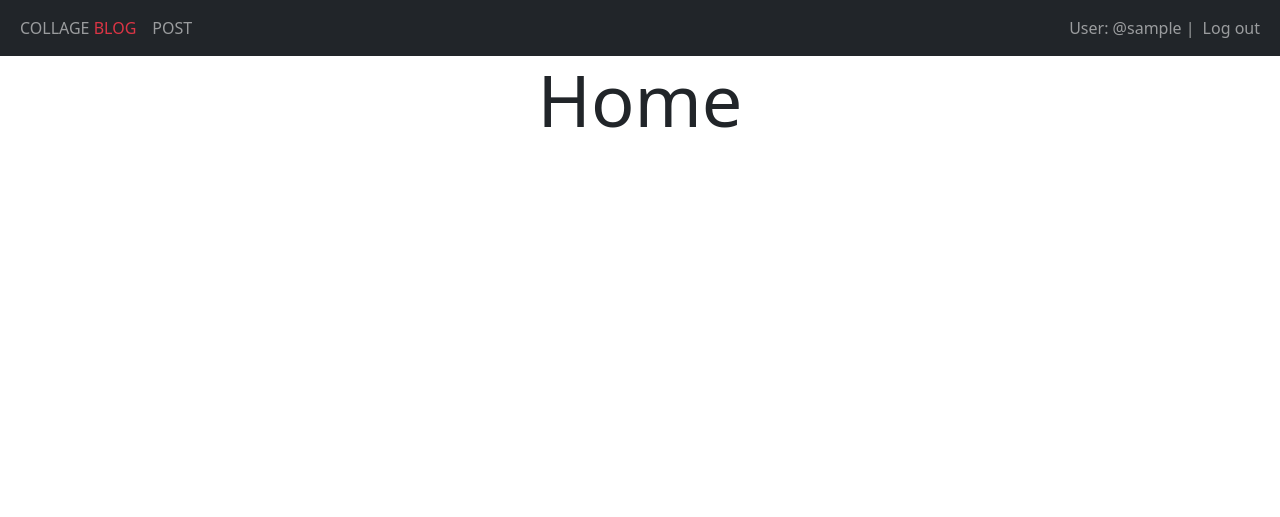
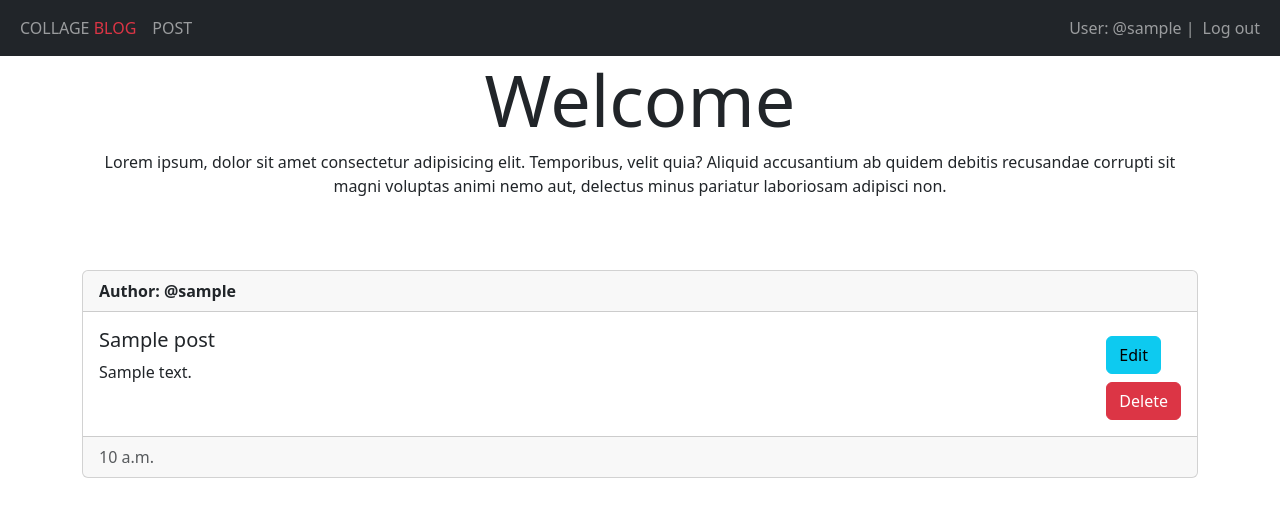
Before and after one commit to samuelperezcode/Django-Blog-TWT, a Django app: page / in a window 1280 px wide. Shown: the top 517 px of the page. Run offline with Django 4.2, Linux system fonts and the light colour scheme; a user stored in the database is signed in; tables that the repository leaves empty hold one stand-in row (values such as "Sample post"); some libraries are stand-ins or nearby versions.

Commit message:
list of created posts in home page and function delete posts done

```diff
--- a/main/templates/main/home.html
+++ b/main/templates/main/home.html
@@ -7,8 +7,35 @@
 {% block main %}
   <main>
     <div class="container">
-      <h1 class= "text-center display-2">Home</h1>
+      <h1 class= "text-center display-2">Welcome</h1>
+      <p class="text-center pb-3">Lorem ipsum, dolor sit amet consectetur adipisicing elit. Temporibus, velit quia? Aliquid accusantium ab quidem debitis recusandae corrupti sit magni voluptas animi nemo aut, delectus minus pariatur laboriosam adipisci non.</p>
+      <div class="py-3">
+        {% for post in posts %}
+          <div class="card mt-4">
+            <div class="card-header">
+              <strong>Author: @{{ post.author.username }}</strong>
+            </div>
+            <div class="card-body d-flex flex-row justify-content-between">
+              <div>
+                <h5 class="card-title">{{ post.title }}</h5>
+                <p>{{ post.body }}</p>
+              </div>
+              <div class="d-block">
+                {% if request.user == post.author %}
+                  <button class="btn btn-info my-2">Edit</button>
+                  <form action="" method="post">
+                    {% csrf_token %}
+                    <button type="submit" name="post-id" value="{{ post.id }}" class="btn btn-danger">Delete</button>
+                  </form>
+                {% endif %}
+              </div>
+            </div>
+            <div class="card-footer text-muted">
+              {{ post.created }}
+            </div>
+          </div>
+        {% endfor %}
+      </div>
     </div>
-
   </main>
 {% endblock main %}
--- a/main/views.py
+++ b/main/views.py
@@ -3,11 +3,20 @@ from django.contrib.auth import login, logout, authenticate
 from django.contrib.auth.decorators import login_required
 
 from .forms import RegisterForm, PostForm
+from .models import Post
 
 
 @login_required(login_url="/login/")
 def home_page(request):
-    return render(request, "main/home.html")
+    posts = Post.objects.all()
+    if request.method == "POST":
+        post_id = request.POST.get("post-id")
+        post = Post.objects.filter(id=post_id).first()
+        if post and post.author == request.user:
+            post.delete()
+        return redirect("home")
+
+    return render(request, "main/home.html", {"posts": posts})
 
 
 @login_required(login_url="/login/")
```
